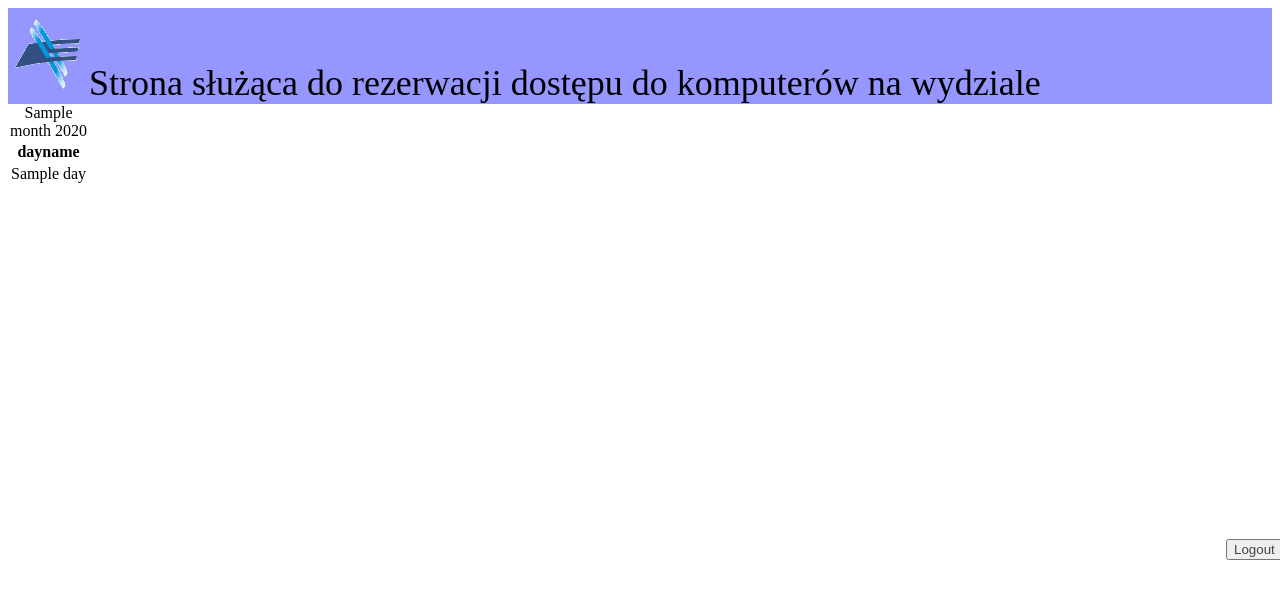
After one commit to Lesziy/access_control, a Django app: template templates/calendar.html in a window 1280 px wide. The commit adds this page. Shown: the top 599 px of the page. Run offline with Django 3.2, Linux system fonts and the light colour scheme; the template is opened without the code that fills it: most values are stand-ins (such as "Sample title", 1, 10 or a date in 2020).

Commit message:
dodany kawalek kalendarza

```diff
--- /dev/null
+++ b/templates/base.html
@@ -0,0 +1,20 @@
+<!DOCTYPE html>
+{% load static %}
+<html>
+
+    <head>
+		<link rel = "stylesheet" href = "{% static 'css/index.css' %}">
+		<link rel = "stylesheet" href = "{%static 'css/loginSite.css' %}">
+    </head>
+
+    <body>
+		<div class = "header">
+			<img src = "{% static "logoEiTI.png" %}" alt = "logo EiTI" />
+			Strona służąca do rezerwacji dostępu do komputerów na wydziale
+		</div>
+		{% block content %}
+		{% endblock %}
+
+    </body>
+
+</html>
--- /dev/null
+++ b/templates/calendar.html
@@ -0,0 +1,35 @@
+<!DOCTYPE html>
+{% extends 'base.html' %}
+{% block content %}
+<title>Rezerwacja terminu</title>
+<style>
+		input[type=submit]
+		{
+			position: relative;
+			bottom: 20%;
+			left: 50%;
+			color: #444444;
+		}
+</style>
+    <table>
+       <caption> {{month}} {{year}} </caption>
+       <tr>
+         {% for dayName in daynames %}
+          <th>dayname</th>
+          {% endfor %}
+       </tr>
+          {% for week in weeks %}
+       <tr>
+          {% for day in week %}
+          <td>{{ day }}</td>
+          {% endfor %}
+       </tr>
+       {% endfor %}
+     </table>
+
+<div class = "logoutButton">
+			<form name = "logout" action = "" method = "post"> {% csrf_token %}
+				<input type = "submit" name = "logoutSubmit" value = "Logout">
+			</form>
+</div>
+{% endblock content %}
```
Also changed, not shown: djApplication/views.py (+14 -4 lines), templates/reservationSite.html (+4 -12 lines), db.sqlite3, 1 other file.
